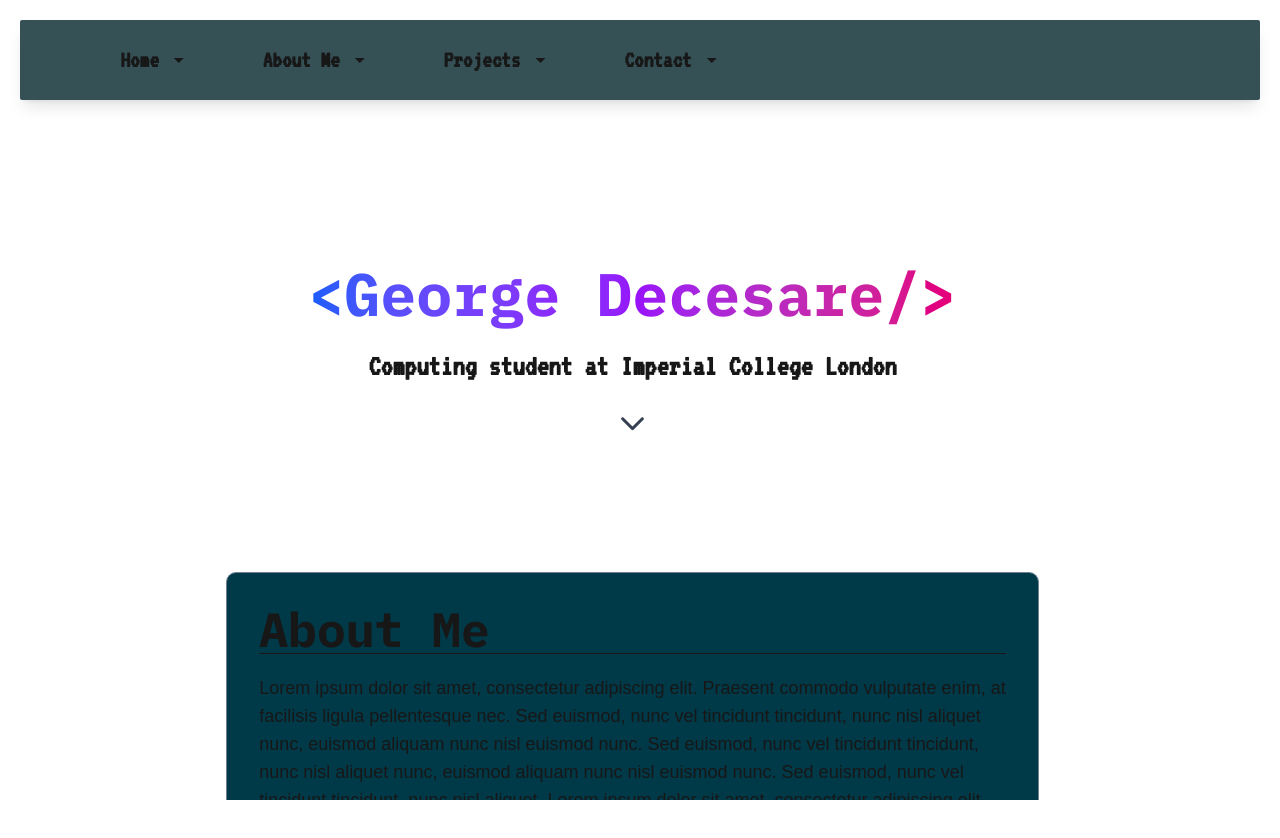
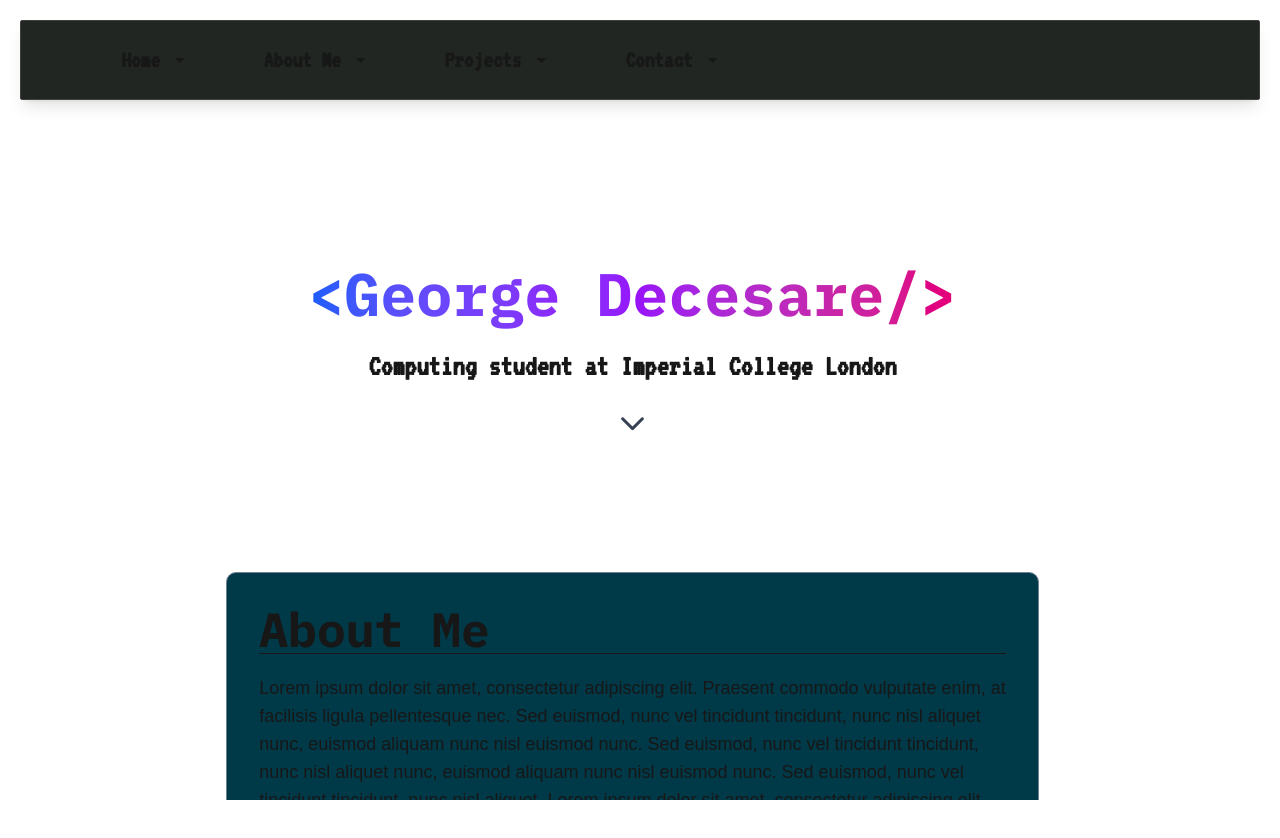
Before and after one commit to georgedecesare/decesare-dev, a Next.js app: page / in a window 1280 px wide. Shown: the top 838 px of the page. Built offline with nearby package versions, Linux system fonts and the light colour scheme.

Commit message:
Menu bar styling

```diff
--- a/src/app/globals.css
+++ b/src/app/globals.css
@@ -13,7 +13,7 @@
   --font-sans: var(--font-geist-sans);
   --font-mono: var(--font-mono);
   --font-terminal: var(--font-terminal);
-  --color-nav: rgb(53, 81, 86);
+  --color-nav: rgb(33, 38, 34);
 }
 
 @media (prefers-color-scheme: dark) {
--- a/src/app/navlink.tsx
+++ b/src/app/navlink.tsx
@@ -58,13 +58,12 @@
   return (
     <div
       ref={containerRef}
-      className="cursor-pointer text-2xl font-bold font-terminal
-        whitespace-nowrap relative"
+      className="text-2xl font-bold font-terminal whitespace-nowrap relative"
     >
       <div
         onClick={toggleVisibility}
-        className="p-3 pl-5 flex flex-row items-center relative z-50 bg-nav
-          rounded-xs"
+        className="cursor-pointer p-3 pl-5 flex flex-row items-center relative
+          z-50 rounded-xs"
       >
         {children}
         <span className="material-symbols-outlined text-3xl ml-2 select-none">
@@ -74,7 +73,8 @@
       <div
         ref={menuRef}
         className="absolute mt-[-3] top-full left-0 right-0 z-40 bg-nav px-5
-          hidden rounded-xs"
+          hidden rounded-xs border-l border-r border-b border-stone-700 text-xl
+          pb-2"
       >
         Menu item
         <br />
--- a/src/app/page.tsx
+++ b/src/app/page.tsx
@@ -22,10 +22,10 @@
       <header
         id="navbar"
         className="fixed top-0 z-40 flex flex-row gap-10 h-20
-          w-[calc(100%-2.5rem)] px-10 items-center mx-5 mt-5 invisible
-          font-terminal rounded-xs bg-nav shadow-lg"
+          w-[calc(100%-2.5rem)] pr-10 items-center mx-5 mt-5 invisible
+          font-terminal rounded-xs bg-nav shadow-lg border-1 border-stone-700"
       >
-        <div id="logo" className="text-xl"></div>
+        <div id="logo" className="ml-10 text-xl"></div>
         <div id="navlinks" className="flex flex-row gap-10">
           <Navlink>Home</Navlink>
           <Navlink>About Me</Navlink>
```
